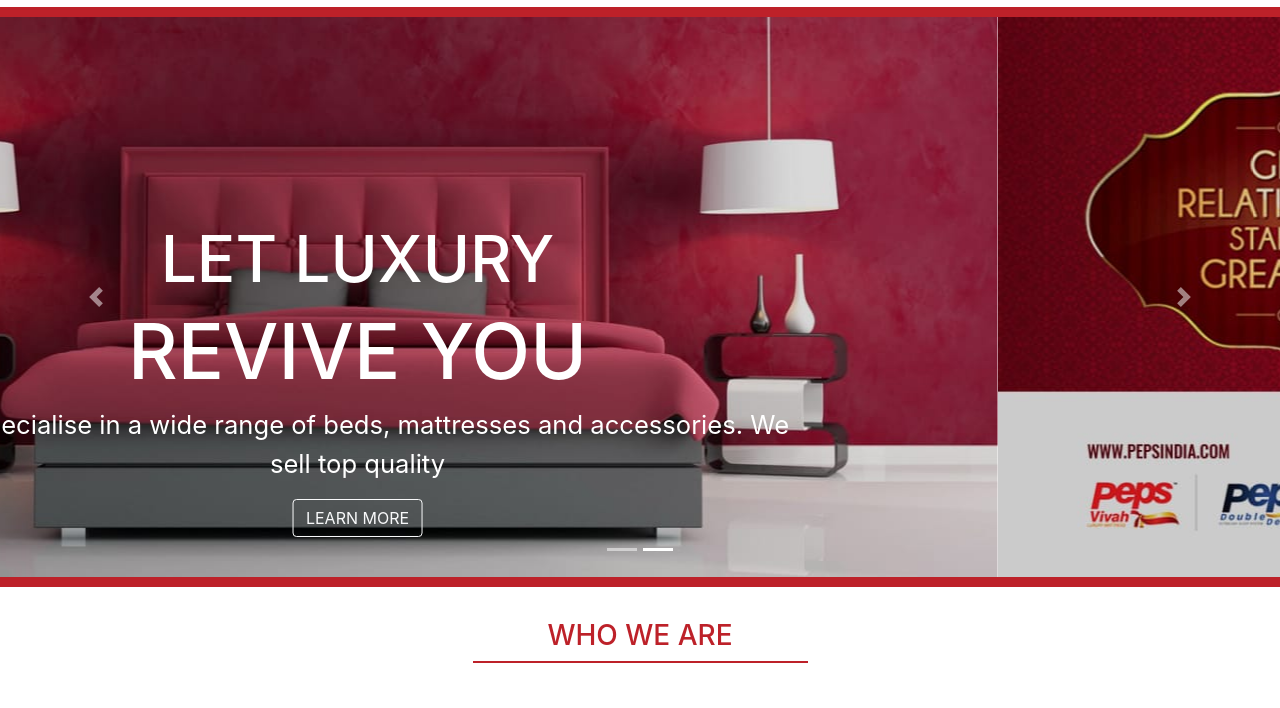
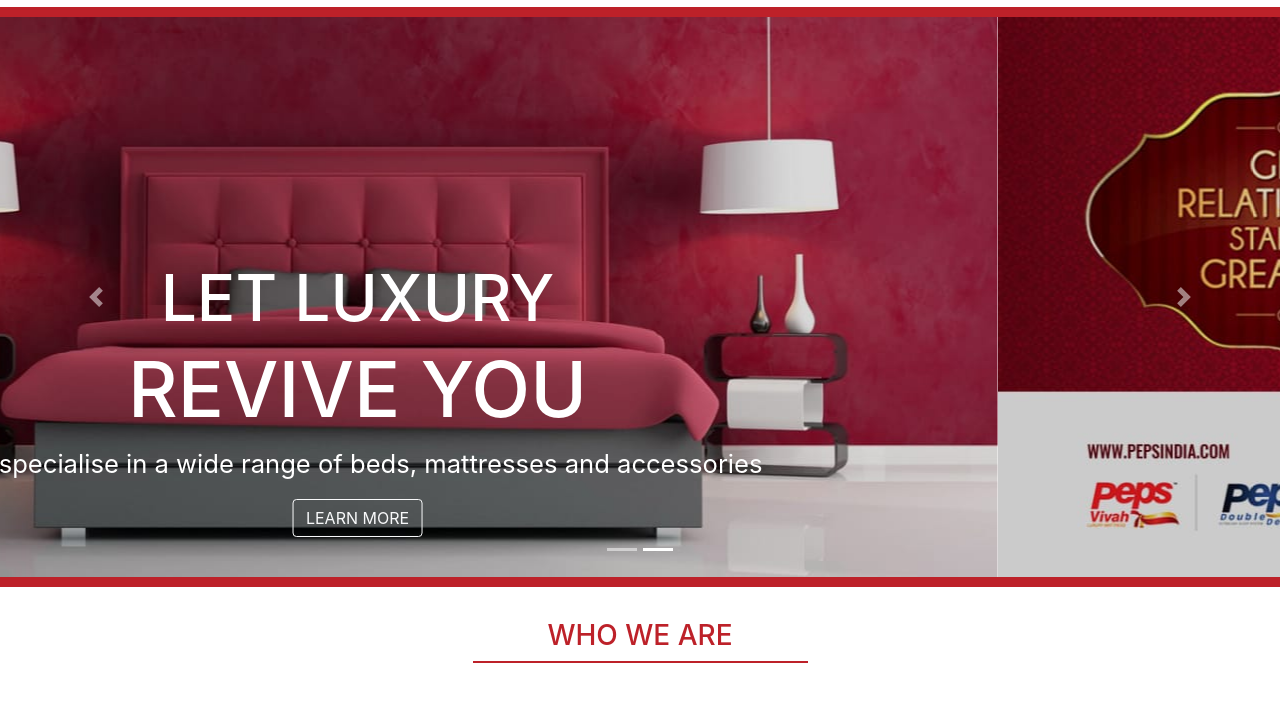
Before and after one commit to pranchi3578/kingslab-webclone, a plain HTML site: page index.html in a window 1280 px wide. Shown: the part 92-800 px from the top of the page. Drawn offline with nearby package versions, Linux system fonts and the light colour scheme.

Commit message:
commit 4

```diff
--- a/index.html
+++ b/index.html
@@ -68,10 +68,8 @@
 						<div class="carousel-caption ">
 
 							<h2 style="font-size:5vw; class="text-center display-3">LET LUXURY </h2>
-							<h1 style="font-size:6vw; class="text-center display-2">REVIVE YOU </h1>
-							<p style="font-size:2vw; class="text-center">We specialise in a wide range of beds, mattresses and accessories. We sell top
-								quality </p>
-
+							<h2 style="font-size:6vw; class="text-center display-2">REVIVE YOU </h2>
+							<p style="font-size:2vw; class="text-center">We specialise in a wide range of beds, mattresses and accessories</p>					        </p>
 							<button type="button" class="btn btn-outline-light ">LEARN MORE</button>
 
 
```
